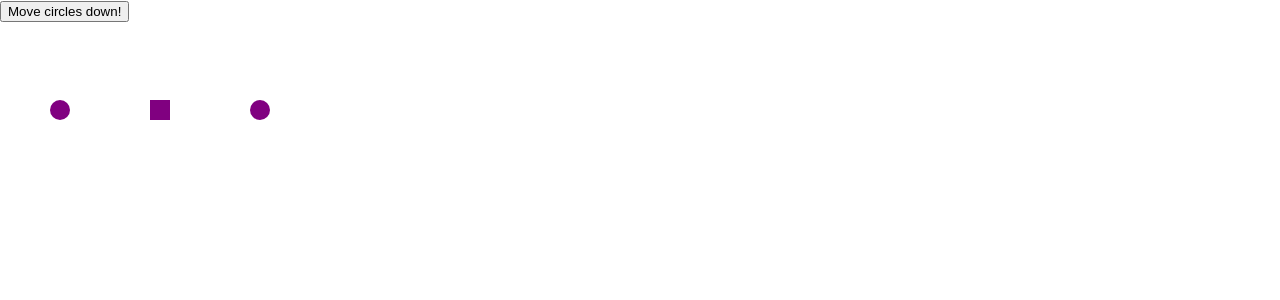
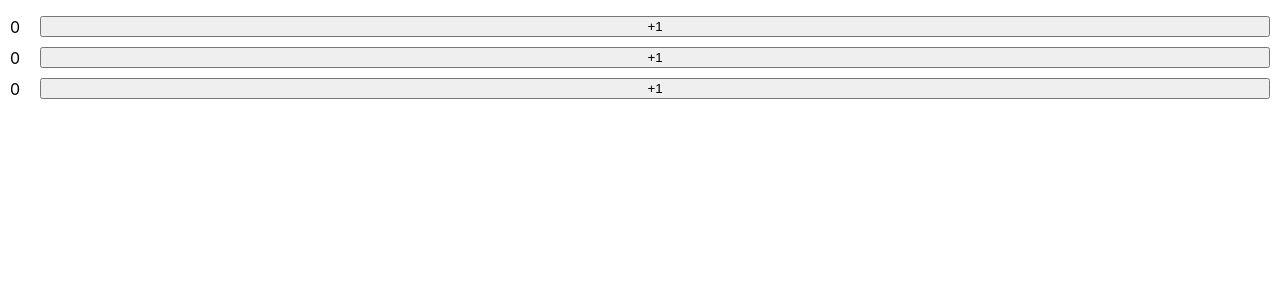
Before and after one commit to UALR-FrontEndWebDevelopmentCourse/react-examples, a React (Create React App) app: page / in a window 1280 px wide. Shown: the top 300 px of the page. Built offline with nearby package versions, Linux system fonts and the light colour scheme.

Commit message:
CounterList component created

```diff
--- a/src/App.js
+++ b/src/App.js
@@ -1,7 +1,7 @@
-import ShapeEditor from "./Components/ShapeEditor";
+import CounterList from "./Components/CounterList";
 
 export default function App() {
     return (
-        <ShapeEditor/>
+        <CounterList/>
     );
 }
--- a/src/Components/CounterList.js
+++ b/src/Components/CounterList.js
@@ -0,0 +1,38 @@
+import {useState} from 'react';
+
+let initialCounters = [
+    0, 0, 0
+];
+
+export default function CounterList() {
+    const [counters, setCounters] = useState(
+        initialCounters
+    );
+
+    function handleIncrementClick(index) {
+        const nextCounters = counters.map((c, i) => {
+            if (i === index) {
+                // Increment the clicked counter
+                return c + 1;
+            } else {
+                // The rest haven't changed
+                return c;
+            }
+        });
+        setCounters(nextCounters);
+    }
+
+    return (
+        <ul>
+            {counters.map((counter, i) => (
+                <li key={i}>
+                    {counter}
+                    <button onClick={() => {
+                        handleIncrementClick(i);
+                    }}>+1
+                    </button>
+                </li>
+            ))}
+        </ul>
+    );
+}
```
